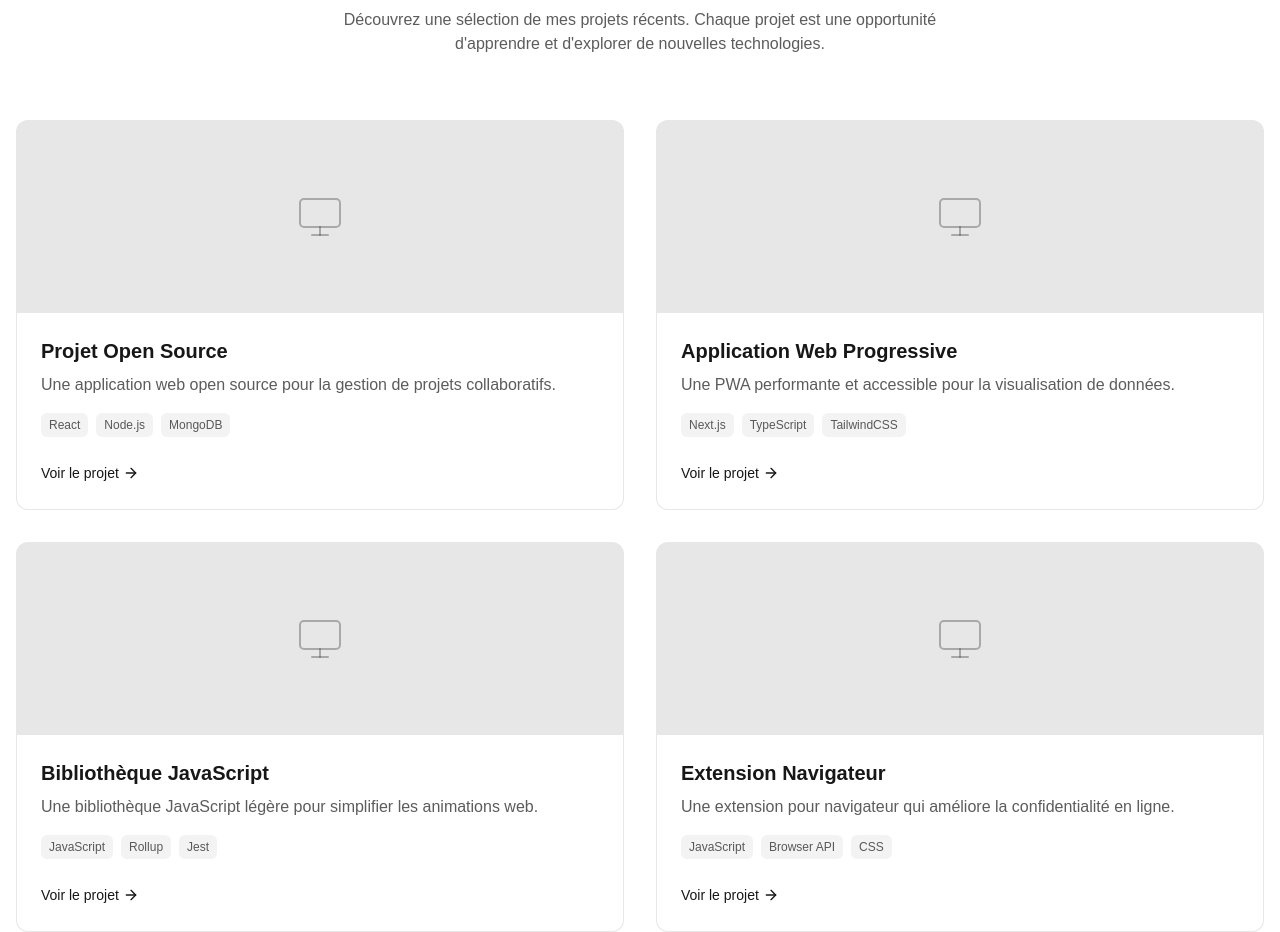
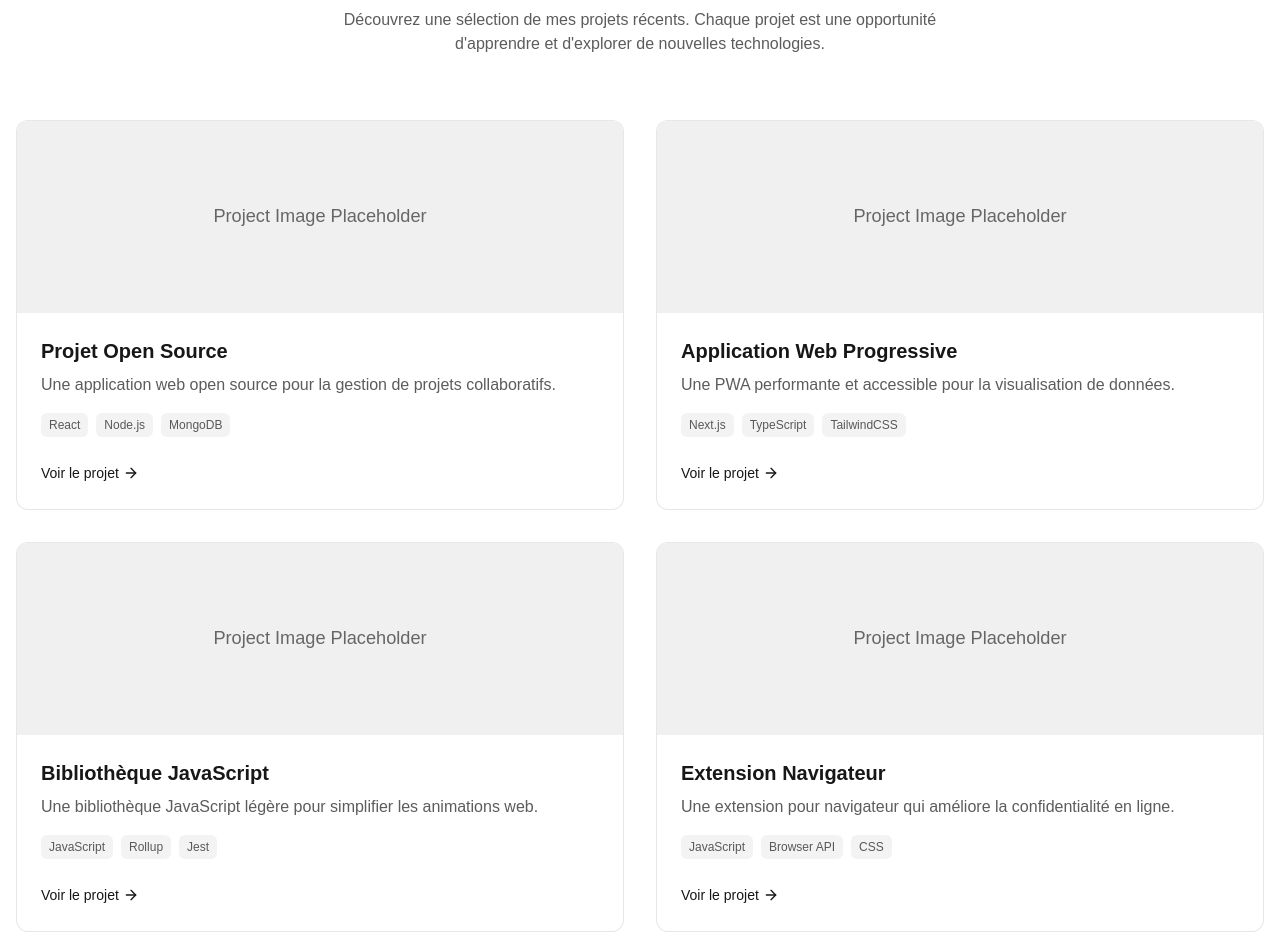
Before and after one commit to cedric-famibelle-pronzola/cedric-pronzola-v2, a Next.js app: page / in a window 1280 px wide. Shown: the part 1740-2672 px from the top of the page. Built offline with nearby package versions, Linux system fonts and the light colour scheme.

Commit message:
add place holder to Projects component

```diff
--- a/app/components/Projects.tsx
+++ b/app/components/Projects.tsx
@@ -1,10 +1,10 @@
 "use client";
 
 import { useState } from 'react';
-import Image from 'next/image';
 import Link from 'next/link';
 import { motion } from 'framer-motion';
 import AnimatedSection from './AnimatedSection';
+import ProjectImage from './ProjectImage';
 
 // Sample project data - replace with your actual projects
 const projectsData = [
@@ -13,32 +13,32 @@ const projectsData = [
     title: 'Projet Open Source',
     description: 'Une application web open source pour la gestion de projets collaboratifs.',
     tags: ['React', 'Node.js', 'MongoDB'],
-    image: '/placeholder-project.jpg',
-    link: 'https://github.com/yourusername/project1',
+    image: '/images/projects/placeholder.svg',
+    link: 'https://github.com/cedric-famibelle-pronzola/open-source-project',
   },
   {
     id: 2,
     title: 'Application Web Progressive',
     description: 'Une PWA performante et accessible pour la visualisation de données.',
     tags: ['Next.js', 'TypeScript', 'TailwindCSS'],
-    image: '/placeholder-project.jpg',
-    link: 'https://github.com/yourusername/project2',
+    image: '/images/projects/placeholder.svg',
+    link: 'https://github.com/cedric-famibelle-pronzola/pwa-app',
   },
   {
     id: 3,
     title: 'Bibliothèque JavaScript',
     description: 'Une bibliothèque JavaScript légère pour simplifier les animations web.',
     tags: ['JavaScript', 'Rollup', 'Jest'],
-    image: '/placeholder-project.jpg',
-    link: 'https://github.com/yourusername/project3',
+    image: '/images/projects/placeholder.svg',
+    link: 'https://github.com/cedric-famibelle-pronzola/js-library',
   },
   {
     id: 4,
     title: 'Extension Navigateur',
     description: 'Une extension pour navigateur qui améliore la confidentialité en ligne.',
     tags: ['JavaScript', 'Browser API', 'CSS'],
-    image: '/placeholder-project.jpg',
-    link: 'https://github.com/yourusername/project4',
+    image: '/images/projects/placeholder.svg',
+    link: 'https://github.com/cedric-famibelle-pronzola/browser-extension',
   },
 ];
 
@@ -69,23 +69,12 @@ const Projects = () => {
                 onHoverEnd={() => setHoveredProject(null)}
                 whileHover={{ y: -5 }}
               >
-                <div className="relative h-48 bg-foreground/10">
-                  {/* Replace with actual project images */}
-                  <div className="absolute inset-0 flex items-center justify-center text-foreground/30">
-                    <svg xmlns="http://www.w3.org/2000/svg" width="48" height="48" viewBox="0 0 24 24" fill="none" stroke="currentColor" strokeWidth="1" strokeLinecap="round" strokeLinejoin="round">
-                      <rect x="2" y="3" width="20" height="14" rx="2" ry="2"></rect>
-                      <line x1="8" y1="21" x2="16" y2="21"></line>
-                      <line x1="12" y1="17" x2="12" y2="21"></line>
-                    </svg>
-                  </div>
-                  {/* Uncomment and use actual images
-                  <Image
+                <div className="relative h-48">
+                  <ProjectImage
                     src={project.image}
                     alt={project.title}
-                    fill
-                    className="object-cover"
+                    className="w-full h-full object-cover"
                   />
-                  */}
                 </div>
 
                 <div className="p-6">
```
Also changed, not shown: public/images/projects/placeholder.svg (added).
